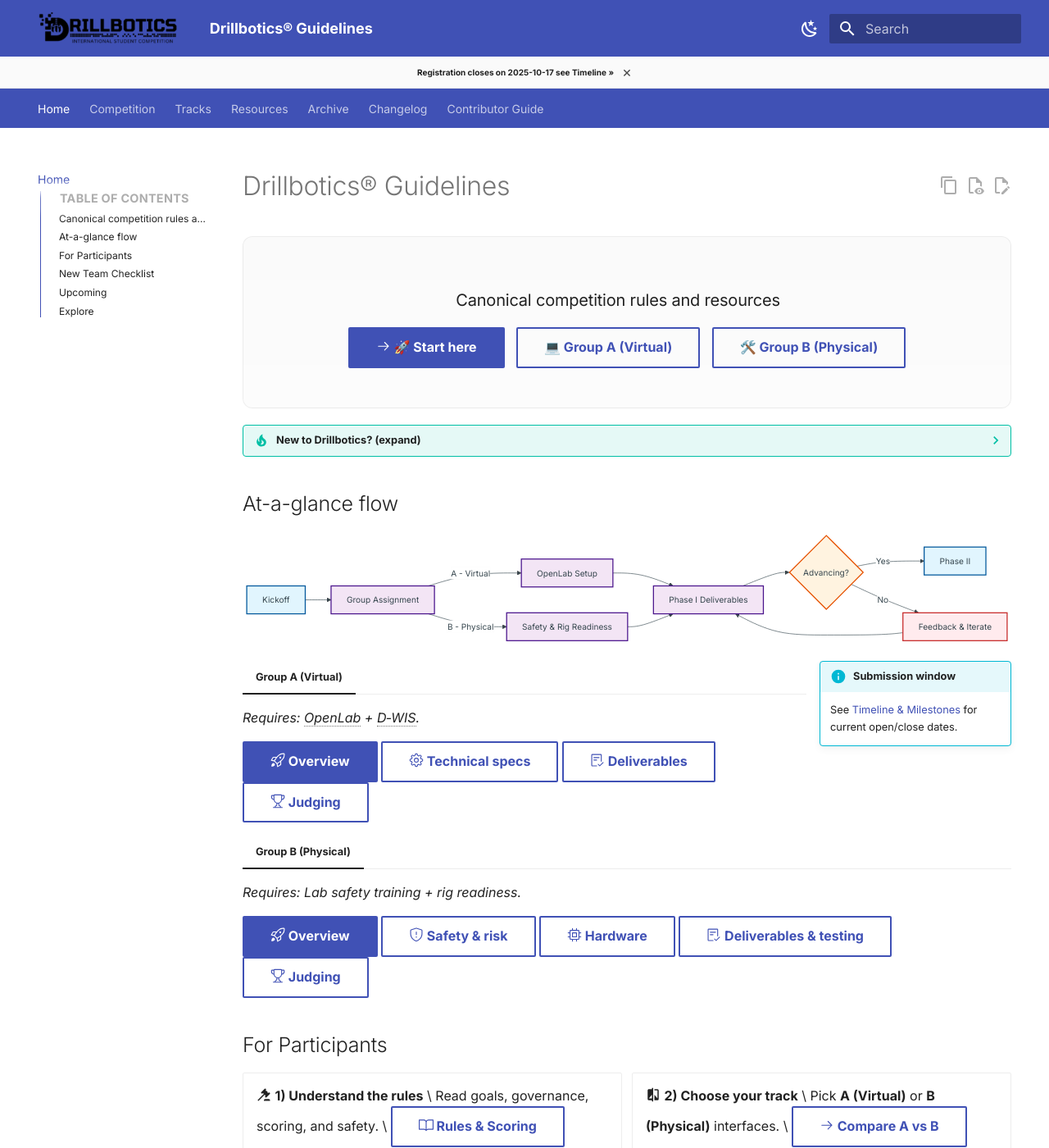
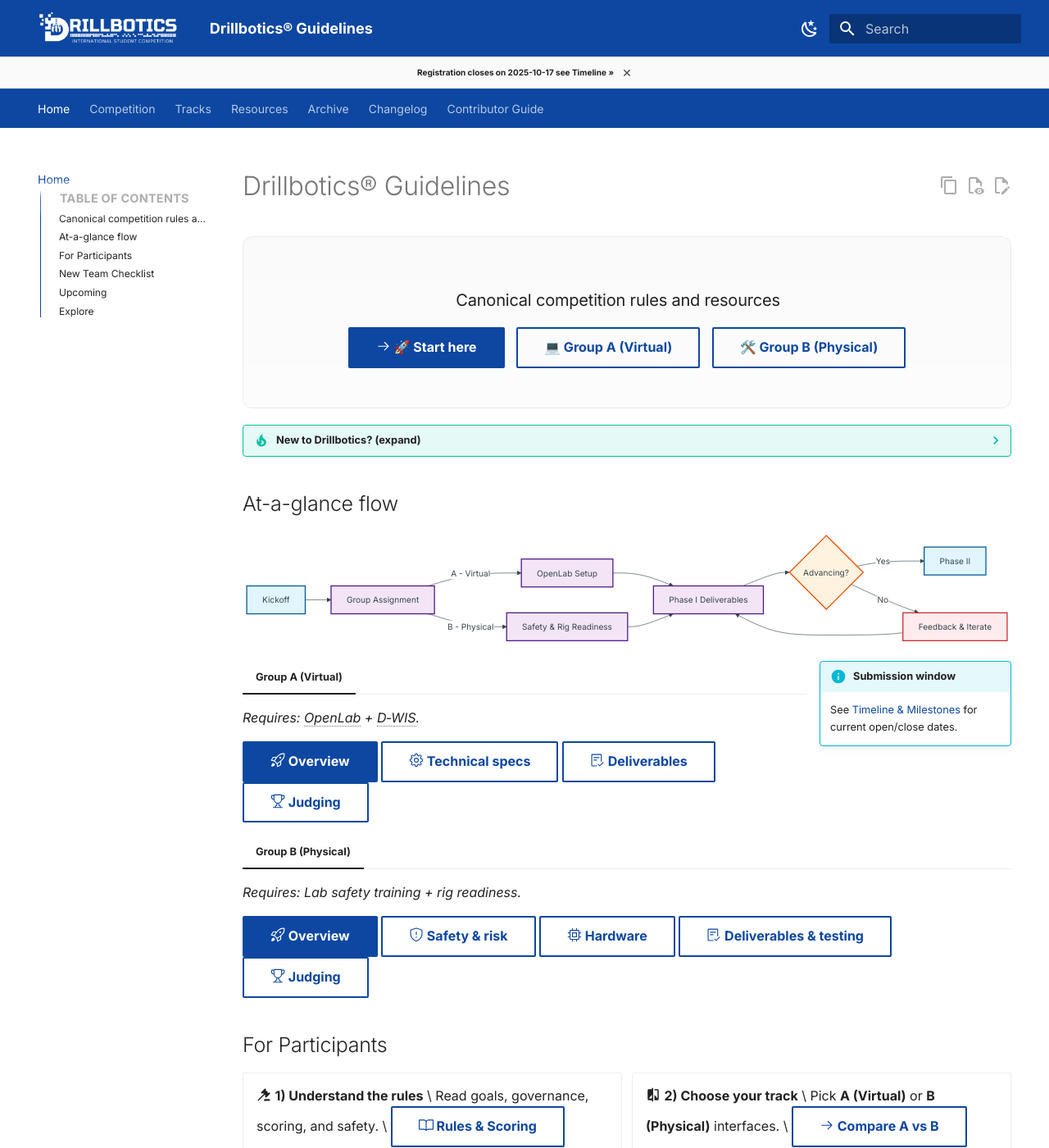
Before and after one commit to Open-Source-Drilling-Community/drillbotics-guidelines, an MkDocs documentation site: the page built from docs/index.md, in a window 1280 px wide and 1400 px high. Shown: the whole window at 82% size. Built offline with MkDocs 1.6.1 and Material for MkDocs 9.7.7, drawn with Linux system fonts in a browser that asks for light colours; comment, search, counter and statistics services are not loaded; the version menu is left out.

Commit message:
💄 style(stylesheets): enhance header color and logo visibility
- override brand/header primary color with deeper blue tones
- support both light (default) and dark (slate) color schemes
- ensure logo is visible by inverting black logo to white in both modes

```diff
--- a/docs/stylesheets/extra.css
+++ b/docs/stylesheets/extra.css
@@ -1,4 +1,22 @@
 /* Minimal, non‑Insiders tweaks for Material */
+
+/*
+  Brand/header color override
+  - Sets a deeper blue for the primary color used by the header/nav
+  - Applies to both light (default) and dark (slate) schemes
+  - Adjust the --db-primary value below to fine‑tune
+*/
+:root { --db-primary: #0d47a1; } /* Material Blue 900 */
+[data-md-color-scheme="default"] {
+  --md-primary-fg-color: var(--db-primary);
+  --md-primary-fg-color--light: #1565c0; /* Blue 800 */
+  --md-primary-fg-color--dark: #0b3c91;  /* Deeper blue */
+}
+[data-md-color-scheme="slate"] {
+  --md-primary-fg-color: var(--db-primary);
+  --md-primary-fg-color--light: #1976d2; /* Blue 700 */
+  --md-primary-fg-color--dark: #0b3c91;
+}
 
 /* Subtle hero styling on the homepage */
 .hero {
@@ -49,9 +67,10 @@
   .md-header__button.md-logo img { height: 52px; }
 }
 
-/* Ensure the logo is visible in dark mode */
+/* Ensure the logo is visible in both light and dark modes */
+[data-md-color-scheme="default"] .md-header__button.md-logo img,
 [data-md-color-scheme="slate"] .md-header__button.md-logo img {
-  /* Invert the black logo to white for contrast */
+  /* Force the black logo to white for contrast on dark header */
   filter: brightness(0) invert(1);
 }
 
```
